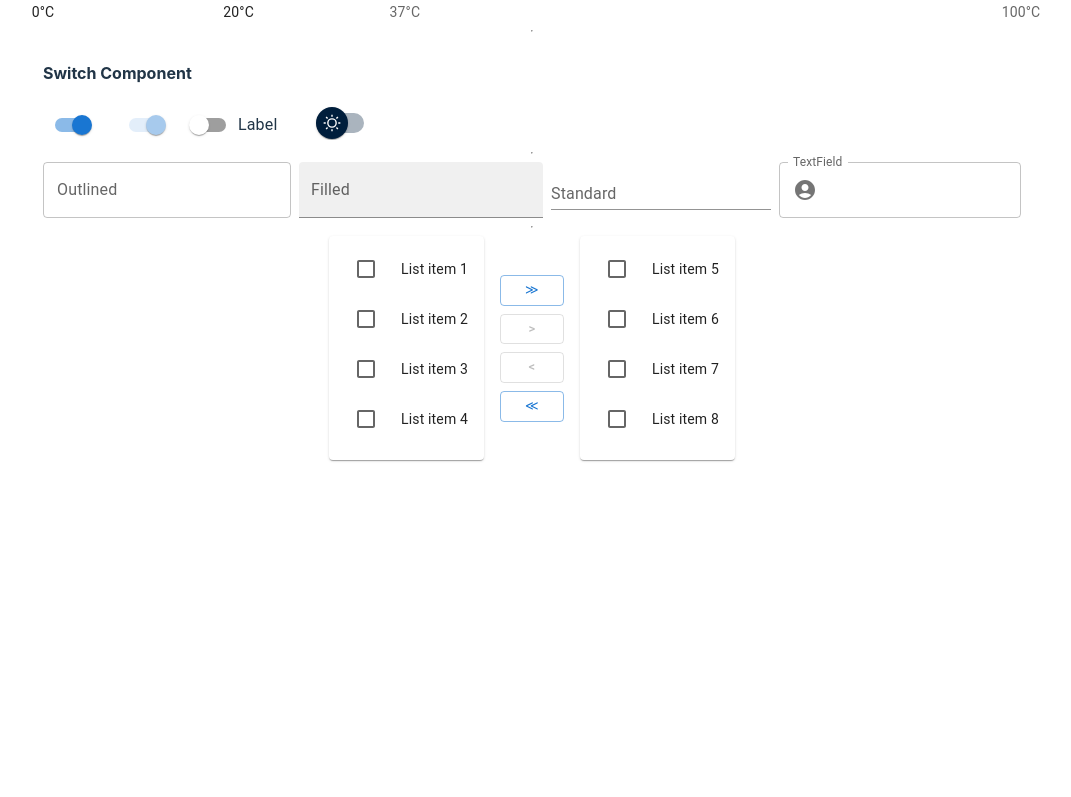
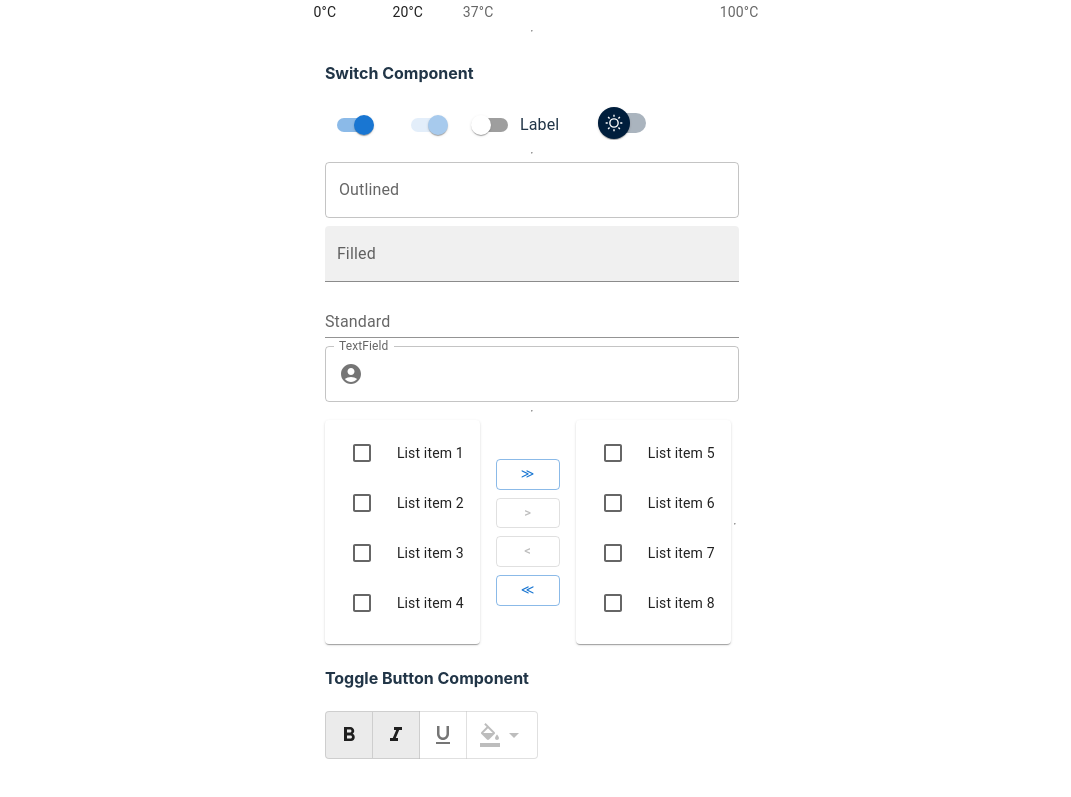
Before and after one commit to GuilhermeSousaDev/MaterialUI, a React (Vite) app in the folder react-ui/: page / in a window 1280 px wide. Shown: the part 1891-2688 px from the top of the page, without its empty margins (108-1179 px from the left). Before the commit the page ends 2391 px from the top, so only its background shows below. Built offline with nearby package versions, Linux system fonts and the light colour scheme.

Commit message:
Toggle Button Component

```diff
--- a/react-ui/src/App.jsx
+++ b/react-ui/src/App.jsx
@@ -11,6 +11,7 @@ import SliderComponent from './components/Slider';
 import SwitchComponent from './components/Switch';
 import TextFieldComponent from './components/TextField';
 import TransferListComponent from './components/TransferList';
+import ToggleButtonComponent from './components/ToggleButton';
 
 function App() {
 
@@ -28,6 +29,7 @@ function App() {
       <SwitchComponent />
       <TextFieldComponent />
       <TransferListComponent />
+      <ToggleButtonComponent />
     </Stack>
   )
 }
--- a/react-ui/src/components/TextField.jsx
+++ b/react-ui/src/components/TextField.jsx
@@ -30,7 +30,7 @@ export default function TextFieldComponent() {
 
   return (
     <>
-      <Stack direction="row" spacing={1}>
+      <Stack spacing={1}>
         <TextField id="outlined-basic" label="Outlined" variant="outlined" />
         <TextField id="filled-basic" label="Filled" variant="filled" />
         <TextField id="standard-basic" label="Standard" variant="standard" />
--- /dev/null
+++ b/react-ui/src/components/ToggleButton.jsx
@@ -0,0 +1,37 @@
+import { useState } from 'react';
+import { ToggleButtonGroup, ToggleButton } from '@mui/material';
+import {
+  FormatBold,
+  FormatItalic,
+  FormatUnderlined,
+  FormatColorFill,
+  ArrowDropDown
+} from '@mui/icons-material';
+
+export default function ToggleButtonComponent() {
+  const [formats, setFormats] = useState(['bold', 'italic']);
+
+  return (
+    <>
+      <h4>Toggle Button Component</h4>
+      <ToggleButtonGroup
+        value={formats}
+        onChange={(e, newFormats) => setFormats(newFormats)}
+      >
+        <ToggleButton value="bold">
+          <FormatBold />
+        </ToggleButton>
+        <ToggleButton value="italic">
+          <FormatItalic />
+        </ToggleButton>
+        <ToggleButton value="underlined" aria-label="underlined">
+          <FormatUnderlined />
+        </ToggleButton>
+        <ToggleButton value="color" aria-label="color" disabled>
+          <FormatColorFill />
+          <ArrowDropDown />
+        </ToggleButton>
+      </ToggleButtonGroup>
+    </>
+  )
+}
--- a/react-ui/src/components/TransferList.jsx
+++ b/react-ui/src/components/TransferList.jsx
@@ -139,6 +139,7 @@ export default function TransferList() {
         </Grid>
       </Grid>
       <Grid item>{customList(right)}</Grid>
+      <hr />
     </Grid>
   );
 }
```
